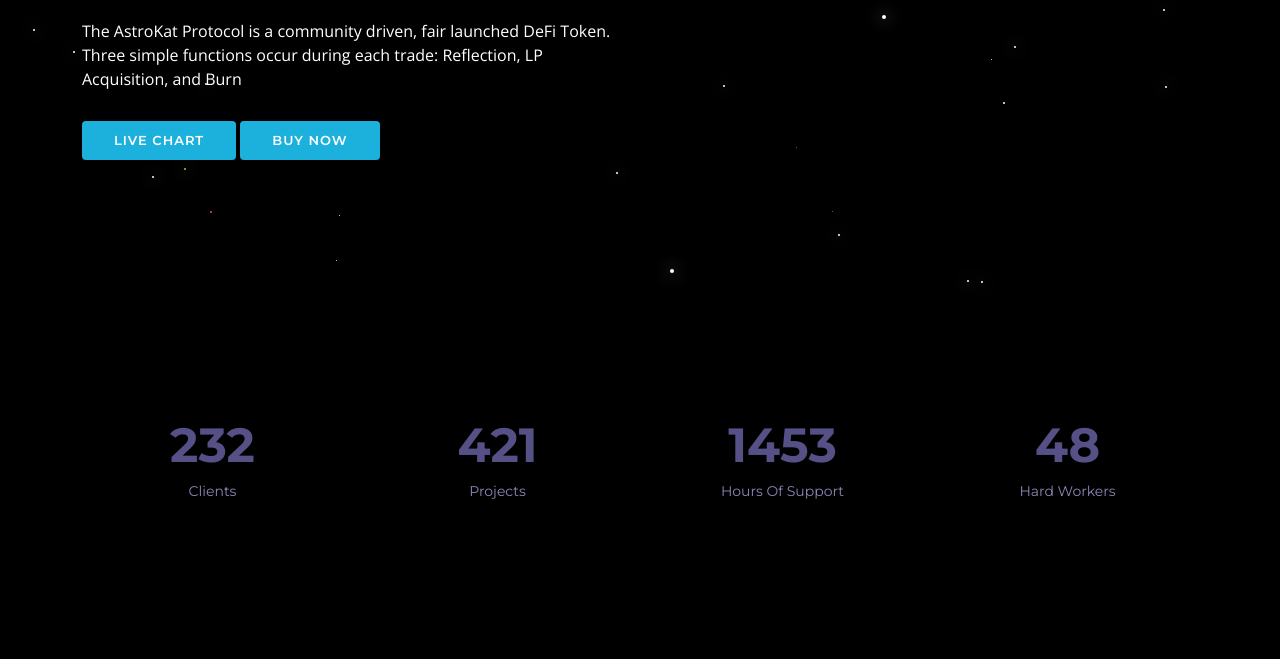
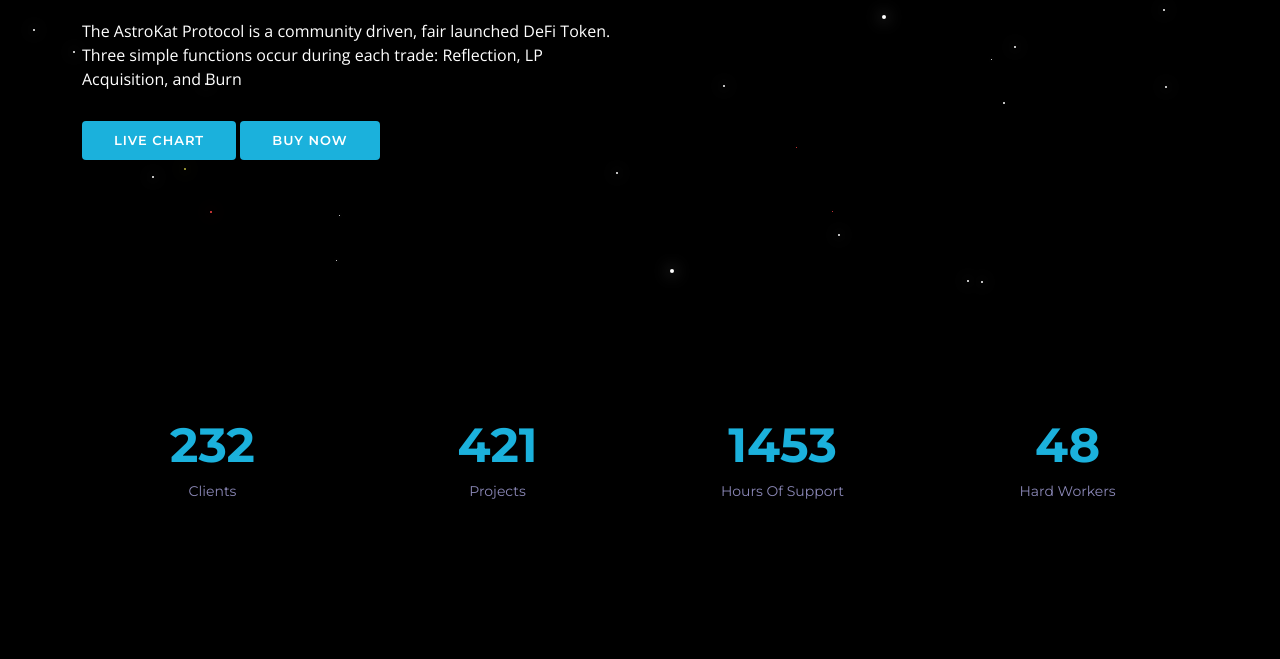
Before and after one commit to SupaSwap/Rapid, a plain HTML site: page index.html in a window 1280 px wide. Shown: the part 491-1150 px from the top of the page. Drawn offline with nearby package versions, Linux system fonts and the light colour scheme.

Commit message:
Update style.css

```diff
--- a/assets/css/style.css
+++ b/assets/css/style.css
@@ -658,7 +658,7 @@ section {
   font-weight: bold;
   font-size: 48px;
   display: block;
-  color: #555186;
+  color: #1bb1dc;
 }
 
 #why-us .counters p {
```
